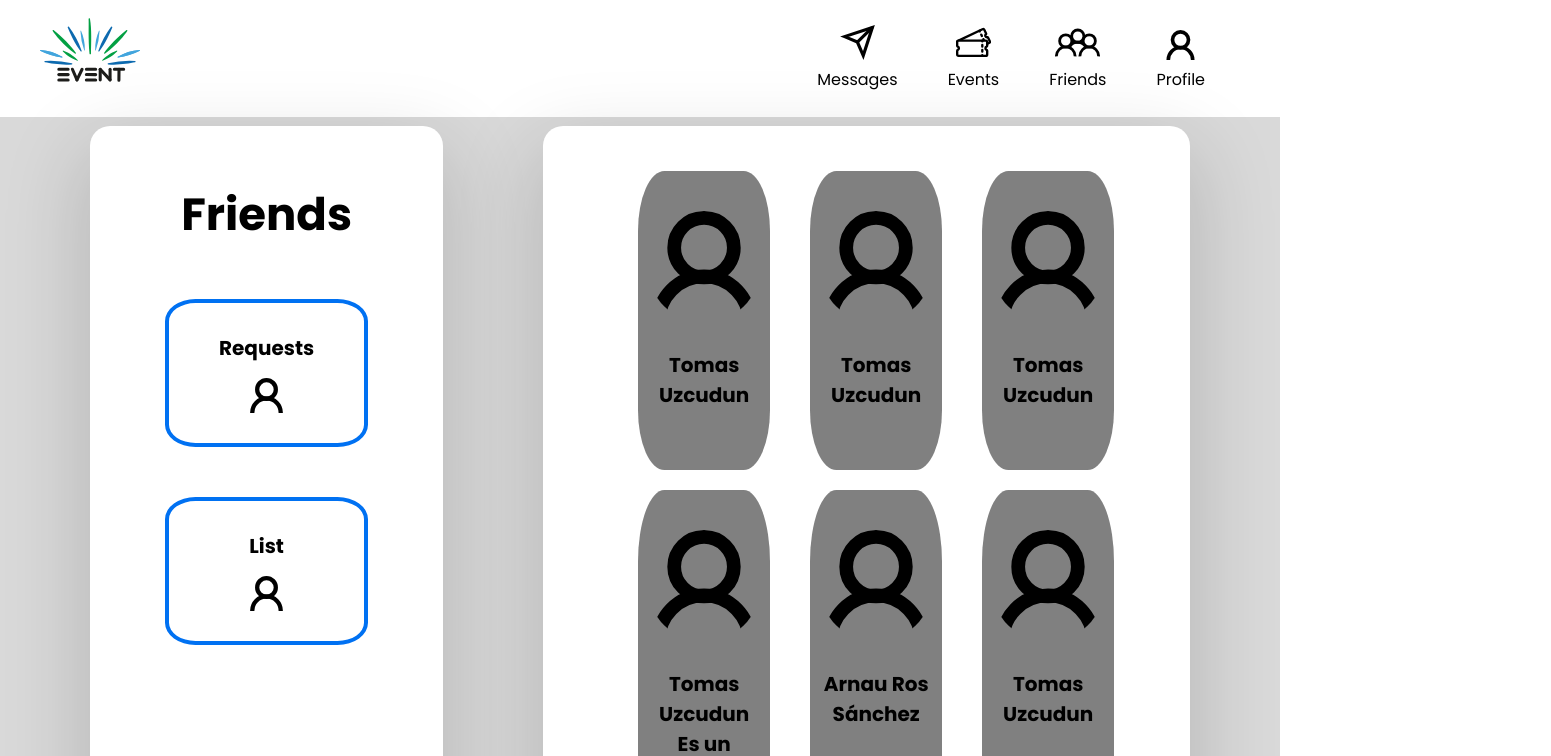
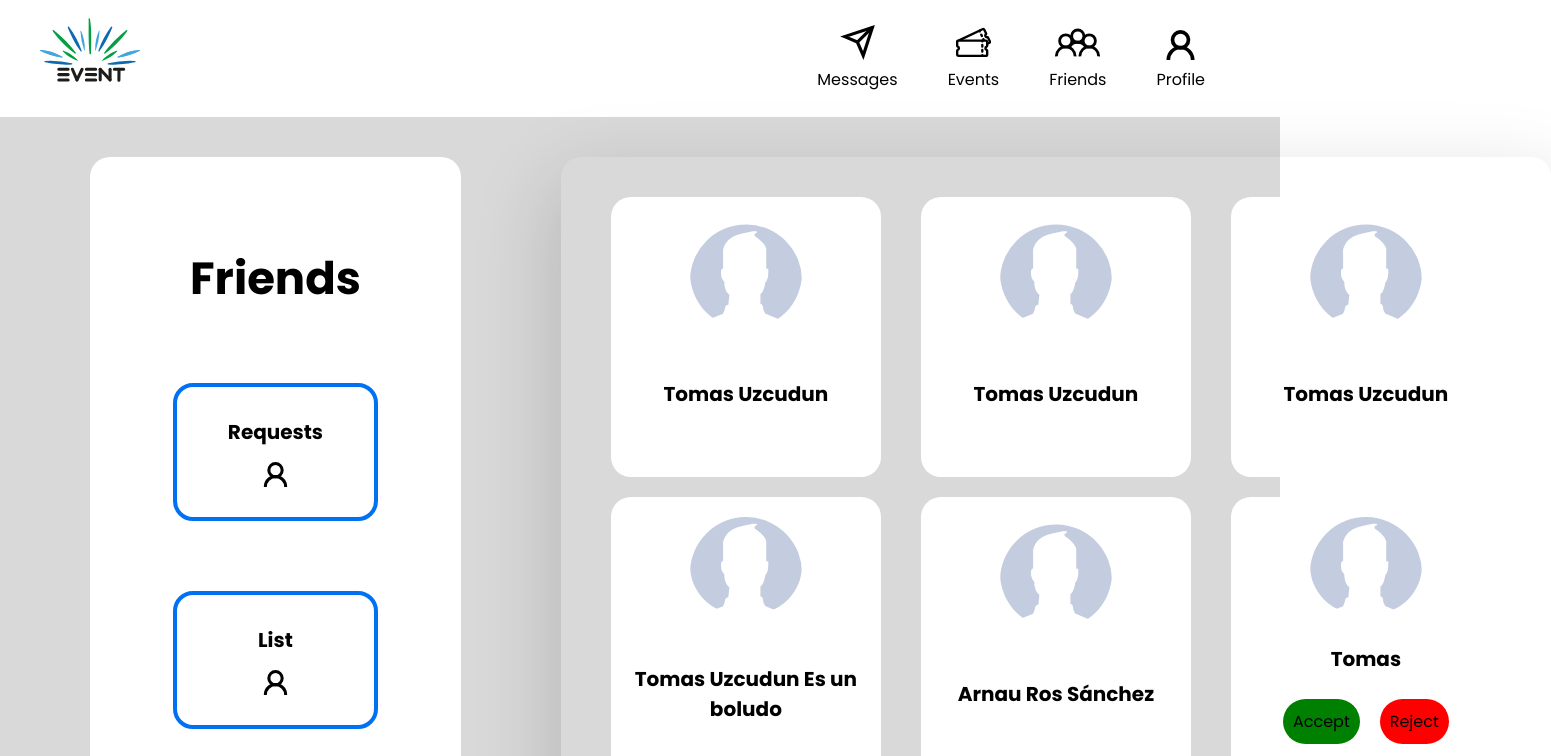
Before and after one commit to OkhaiBroh/PW1-G8, a Vue app: page /friends in a window 1280 px wide. Shown: the top 756 px of the page, 1551 px wide, since content can reach past the window. Built offline with nearby package versions, Linux system fonts and the light colour scheme.

Commit message:
Major changes done, almost finished

```diff
--- a/src/assets/css/friends.css
+++ b/src/assets/css/friends.css
@@ -31,6 +31,7 @@ body {
     margin-top: 0px;
     margin-bottom: 0px;
 
+
 }
 .friends {
     margin-top: 20px;
@@ -55,6 +56,7 @@ body {
 .option_text {
     margin-bottom: 15px;
     font-size: 20px;
+
 
 }
 
@@ -100,8 +102,9 @@ body {
     padding: 40px;
 }
 .friend_text {
-    margin-top: 20px;
+    margin-top: 100px;
     font-size: 20px;
+    text-align: center;
 
 }
 
--- a/src/assets/main.css
+++ b/src/assets/main.css
@@ -1,11 +1,8 @@
 @import url('https://fonts.googleapis.com/css2?family=Poppins:wght@400;700&display=swap');
 
-@import "./css/login.css";
 @import "./css/header.css";
-@import "./css/friends.css";
 
 
-@import "./css/register.css";
 
 
 :root {
--- a/src/views/FriendsView.vue
+++ b/src/views/FriendsView.vue
@@ -1,7 +1,7 @@
 <template>
   <div class="background">
     <div class="bg2">
-      <div class="panel">
+      <section class="panel">
 
         <p class="friends">Friends</p>
 
@@ -14,28 +14,28 @@
           <b class="option_text">List</b>
           <img src="../assets/icons/ico_user.svg" class="ico" />
         </div>
-      </div>
+      </section>
 
       <!-- List of friends-->
-      <section class="panel list_panel borders">
+      <section class="list_panel">
         <section class="friend_row">
           <!-- Example of a friend -->
-          <article class="friend_div borders">
-            <img src="../assets/icons/ico_user.svg" class="friend_ico" />
+          <article class="friend_div">
+            <img src="../assets/icons/ico_profile_default.svg" class="friend_ico" />
             <div class="friend_text">
               <b>Tomas Uzcudun</b>
             </div>
           </article>
 
-          <article class="friend_div borders">
-            <img src="../assets/icons/ico_user.svg" class="friend_ico" />
+          <article class="friend_div">
+            <img src="../assets/icons/ico_profile_default.svg" class="friend_ico" />
             <div class="friend_text">
               <b>Tomas Uzcudun</b>
             </div>
           </article>
 
-          <article class="friend_div borders">
-            <img src="../assets/icons/ico_user.svg" class="friend_ico" />
+          <article class="friend_div">
+            <img src="../assets/icons/ico_profile_default.svg" class="friend_ico" />
             <div class="friend_text">
               <b>Tomas Uzcudun</b>
             </div>
@@ -45,23 +45,32 @@
 
         <section class="friend_row">
           <!-- Example of a friend -->
-          <article class="friend_div borders">
-            <img src="../assets/icons/ico_user.svg" class="friend_ico" />
+          <article class="friend_div">
+            <img src="../assets/icons/ico_profile_default.svg" class="friend_ico" />
             <div class="friend_text">
               <b>Tomas Uzcudun Es un boludo</b>
             </div>
           </article>
-          <article class="friend_div borders">
-            <img src="../assets/icons/ico_user.svg" class="friend_ico" />
+          <article class="friend_div">
+            <img src="../assets/icons/ico_profile_default.svg" class="friend_ico" />
             <div class="friend_text">
               <b>Arnau Ros Sánchez</b>
             </div>
           </article>
 
-          <article class="friend_div borders">
-            <img src="../assets/icons/ico_user.svg" class="friend_ico" />
-            <div class="friend_text">
-              <b>Tomas Uzcudun</b>
+          <article class="friend_div">
+            <img src="../assets/icons/ico_profile_default.svg" class="friend_ico" />
+
+            <div class="friend-text-buttons">
+              <b>Tomas </b>
+            </div>
+            <div class="buttons">
+              <div class="accept-button">
+                  Accept
+              </div>
+              <div class="reject-button">
+                  Reject
+              </div>
             </div>
           </article>
 
@@ -70,3 +79,164 @@
     </div>
   </div>
 </template>
+
+
+<style scoped>
+  html {
+    height: 100%;
+}
+body {
+    height: 100%;
+}
+
+#app {
+    height: 100%;
+
+}
+
+
+.background {
+    height: 100%;
+    background: #D9D9D9;
+    display: flex;
+    flex-direction: column;
+    justify-content: center;
+
+
+}
+.panel {
+    display: flex;
+    flex-direction: column;
+    justify-content: center;
+    align-items: center;
+
+    margin: 50px;
+    background-color: white;
+    margin-top: 0px;
+    margin-bottom: 0px;
+    border-radius: 20px;
+    padding:100px;
+    padding-top: 0px;
+    padding-bottom: 0px;
+
+}
+.friends {
+    font-size: 45px;
+    font-weight: 700;
+
+}
+.option {
+    display: flex;
+    flex-direction: column;
+    align-items:  center;
+    border-radius: 20px;
+    border: 4px solid #0071F2;
+
+
+
+    margin-top: 70px;
+    width: 80%;
+    padding: 30px;
+
+}
+.option_text {
+    margin-bottom: 15px;
+    font-size: 20px;
+
+}
+
+
+.option:active {
+    background-color: #0071F2;
+}
+.list_panel {
+    display:flex;
+    flex-direction: column;
+    flex: 100%;
+
+    align-items: center;
+
+    margin: 50px;
+    box-shadow: 0px 30px 80px 10px rgba(0, 0, 0, 0.15);
+
+    padding: 30px;
+    margin-top: 0px;
+    margin-bottom: 0px;
+    border-radius: 20px;
+    padding:30px;
+
+
+}
+.ico{
+    width: 25px;
+    height: 25px;
+
+}
+
+
+.friend_div {
+
+    background-color: white;
+    padding: 10px;
+    padding-top: 20px;
+    padding-bottom: 60px;
+    margin: 20px;
+    margin-top: 10px;
+    margin-bottom: 10px;
+    border-radius: 20px;
+
+    width: 250px;
+    height: 200px;
+
+    display: flex;
+    flex-direction: column;
+    align-items: center;
+    text-align: center;
+}
+
+.accept-button, .reject-button{
+  background-color: green;
+  border-radius: 40px;
+  padding: 10px;
+  margin: 10px;
+
+}
+.reject-button {
+  background-color: red;
+}
+
+.friend_row {
+    display: flex;
+    flex-direction: row;
+    flex: 50%;
+}
+
+.bg2 {
+    display:flex;
+    flex-direction: row;
+    padding: 40px;
+}
+.friend_text {
+    margin-top: 50px;
+    font-size: 20px;
+
+}
+
+.friend_ico {
+    border-radius: 56px;
+    width: 112px;
+    height: 112px;
+}
+
+.buttons{
+  margin-top: 15px;
+  display: flex;
+  flex-direction: row;
+}
+.friend-text-buttons {
+  font-size: 20px;
+  margin-top:30px;
+}
+
+
+</style>
```
Also changed, not shown: src/assets/icons/ico_profile_default.svg (added).
